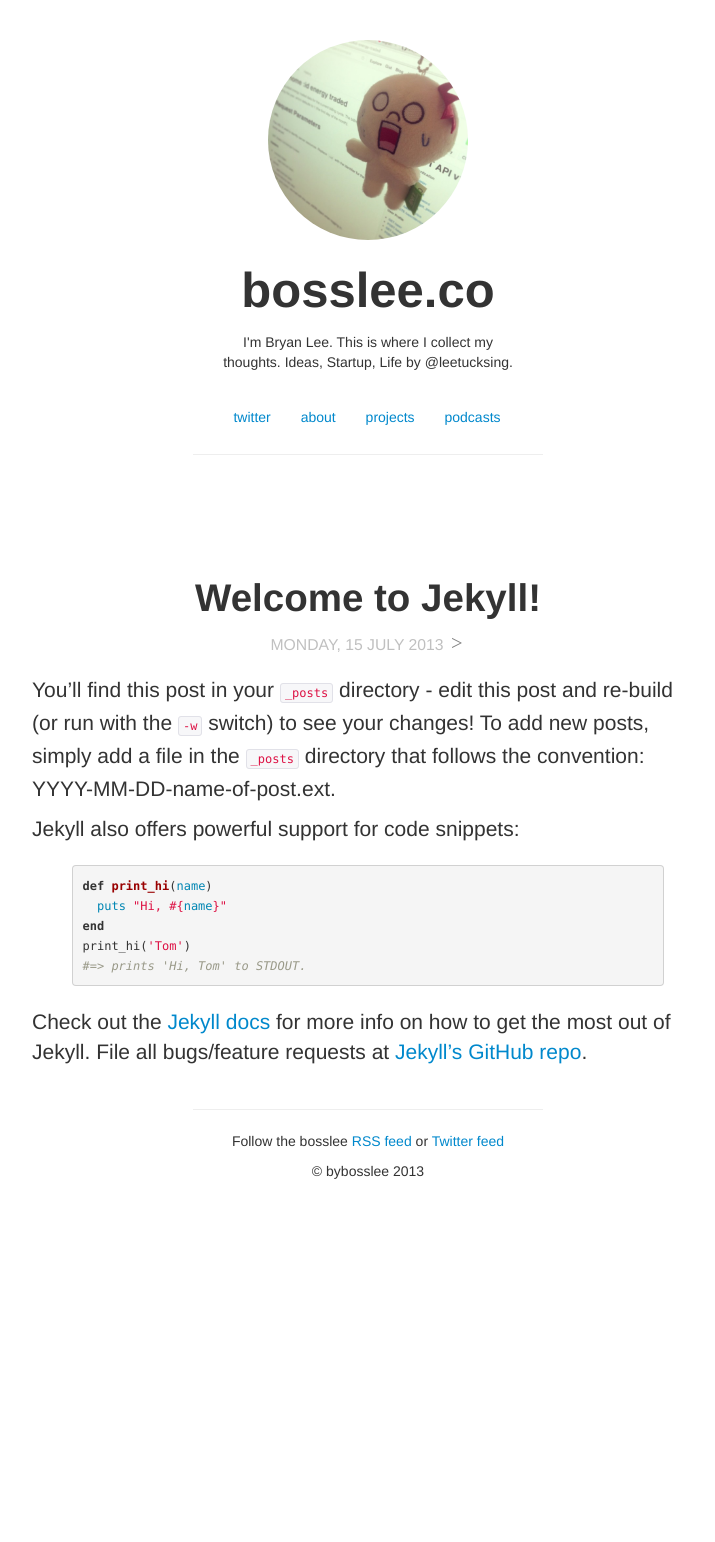
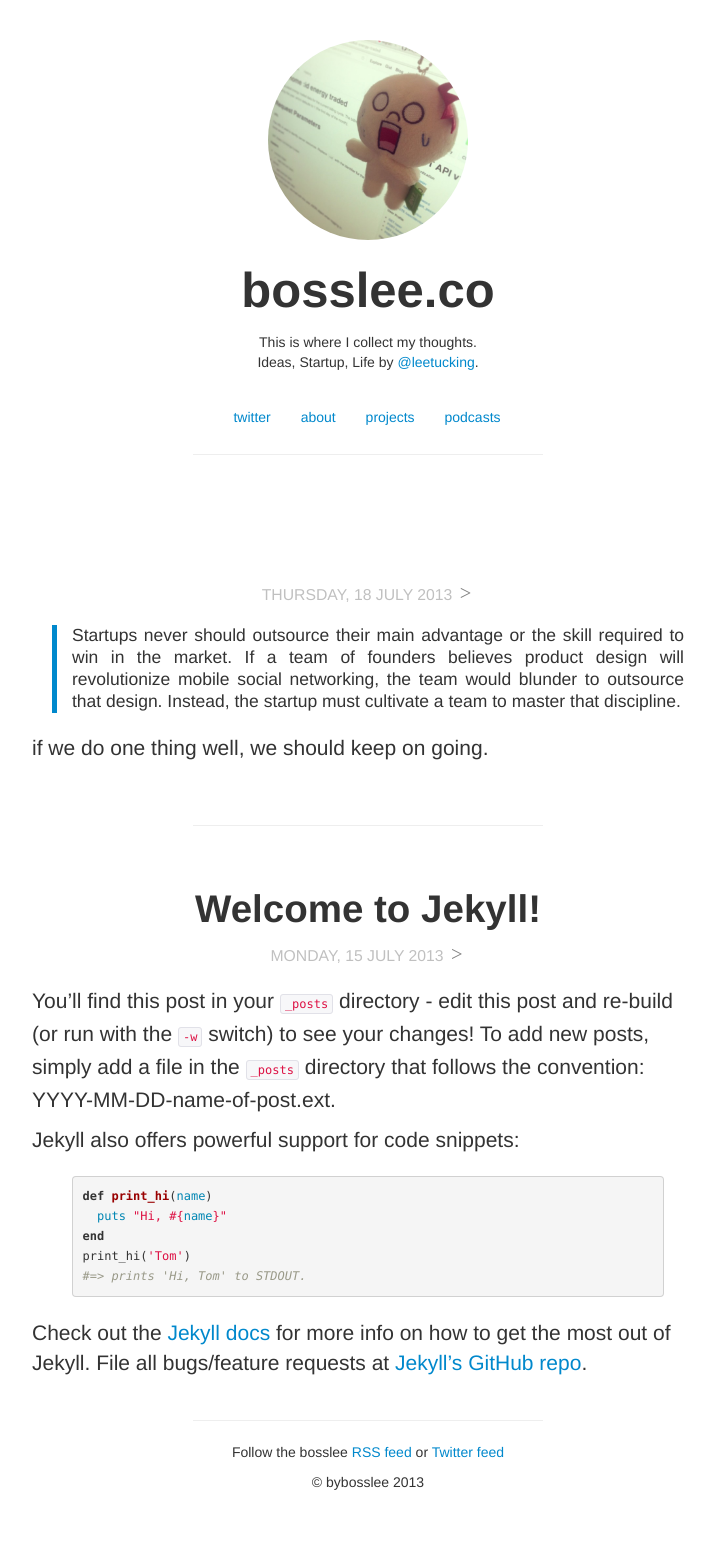
Before and after one commit to athanhcong/bosslee, a Jekyll site: the page built from index.html, in a window 1280 px wide. Shown: the whole page, without its empty margins (272-987 px from the left). Built offline with Jekyll 4.4.1, drawn with Linux system fonts in a browser that asks for light colours; nearby versions of some CDN libraries; library files that are not in the unit come from our copies; before the commit the page ends 1231 px from its top, so only the background shows below that.

Commit message:
changed blockquote css
blockquote {
padding: 0 0 0 15px;
margin: 0 50px 20px;
text-align: justify;
border-left: 5px solid #08c;
}

Signed-off-by: Bryan Lee <leetucksing@gmail.com>

```diff
--- a/_config.yml
+++ b/_config.yml
@@ -1,5 +1,5 @@
 name: bosslee.co
-description: I'm Bryan Lee. This is where I collect my thoughts. Ideas, Startup, Life by @leetucksing.
+description: This is where I collect my thoughts.
 url: http://bosslee.github.io/
 permalink: pretty
 pygments: true
--- a/_layouts/default.html
+++ b/_layouts/default.html
@@ -47,7 +47,7 @@
             </a>
             <div style="text-align:center">
               <h1 id="bigtext">{{ site.name }}</h1>
-              <p id="bigsubtext">{{ site.description }}</p>
+              <p id="bigsubtext">{{ site.description }} <br> Ideas, Startup, Life by <a href="https://twitter.com/leetucksing" title="I'm on">@leetucking</a>.</p>
                   <ul class="nav nav-pills">
                     <li><a href="https://twitter.com/leetucksing" title="follow me">twitter</a></li>
                     <li><a href="#" title="@leetucksing">about</a></li>
--- /dev/null
+++ b/_posts/2013-07-18-never-outsource-the-core.md
@@ -0,0 +1,10 @@
+---
+layout: post
+published: true
+title: Never Outsource The Core
+categories: false
+post-link: false
+---
+> Startups never should outsource their main advantage or the skill required to win in the market. If a team of founders believes product design will revolutionize mobile social networking, the team would blunder to outsource that design. Instead, the startup must cultivate a team to master that discipline.
+
+if we do one thing well, we should keep on going.
--- a/css/styles.css
+++ b/css/styles.css
@@ -126,3 +126,10 @@ width: 50%;
   margin: 22px auto 28px;
   text-align: center;
 }
+
+blockquote {
+padding: 0 0 0 15px;
+margin: 0 20px 20px;
+text-align: justify;
+border-left: 5px solid #08c;
+}
```
